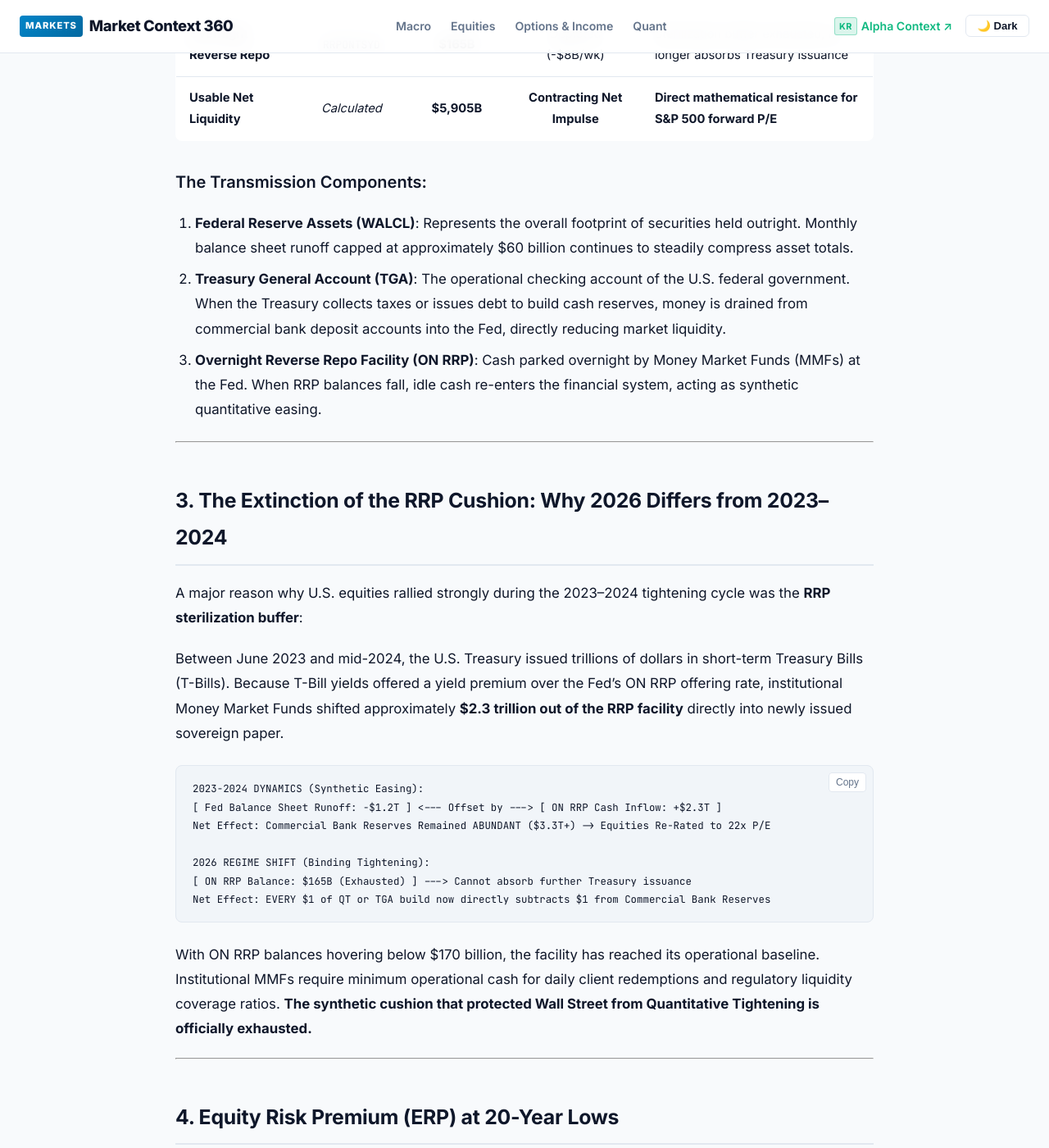
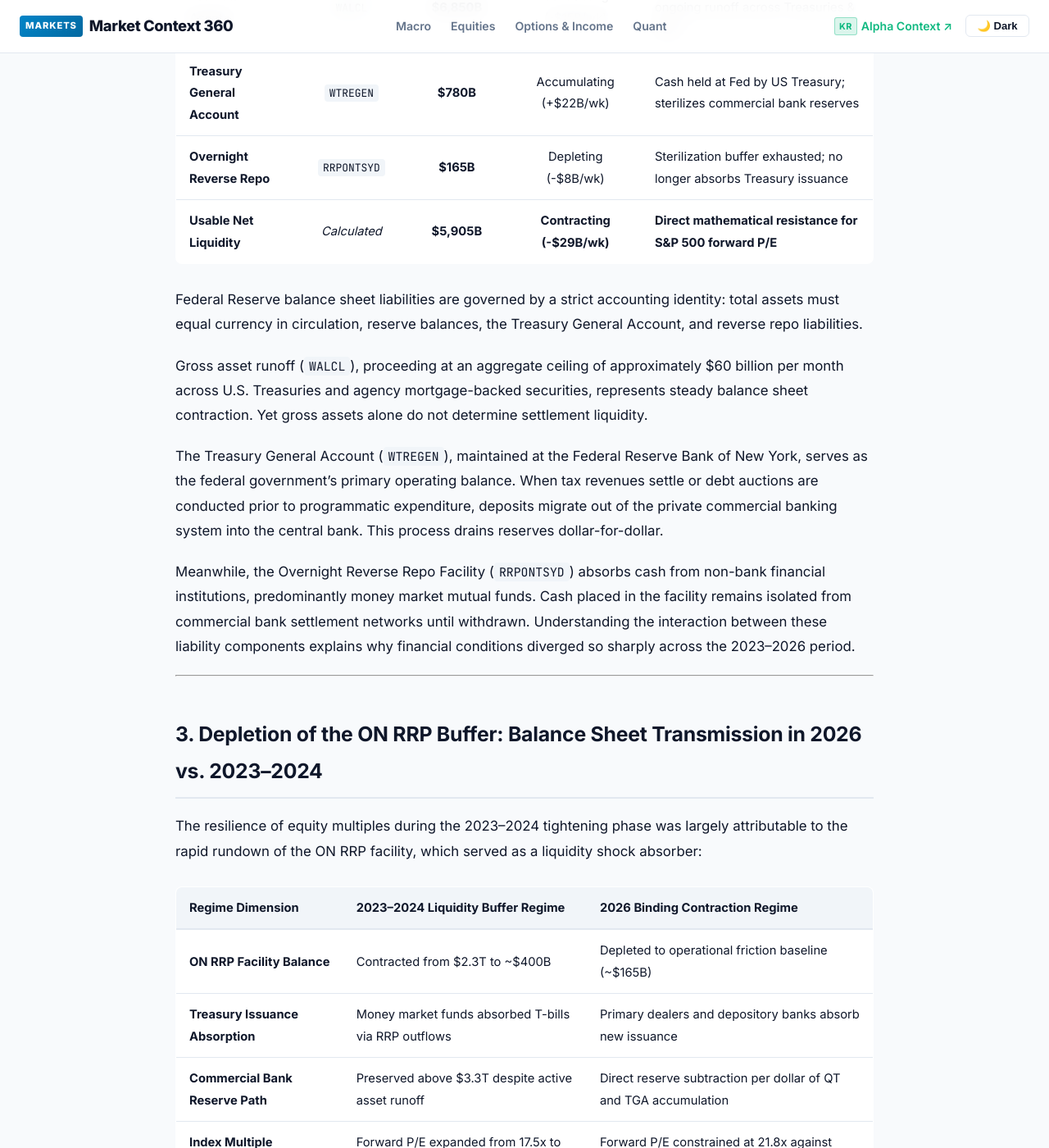
Before and after one commit to ideaspot360/markets, a Jekyll site: the page built from _posts/2026-11-16-the-mechanics-of-fed-net-liquidity-and-sp500-multiples.md, in a window 1280 px wide and 1400 px high, scrolled down 2412 px. Shown: the whole window at 82% size. Built offline with Jekyll 4.4.1, drawn with Linux system fonts in a browser that asks for light colours; some of the changed text lies outside the part shown.

Commit message:
refactor(macro): refine fed net liquidity flagship into sober institutional allocator prose

````diff
--- a/_posts/2026-11-16-the-mechanics-of-fed-net-liquidity-and-sp500-multiples.md
+++ b/_posts/2026-11-16-the-mechanics-of-fed-net-liquidity-and-sp500-multiples.md
@@ -8,28 +8,28 @@ summary: "An empirical deconstruction of Federal Reserve balance sheet runoff, t
 layout: post
 ---
 
-# The Mechanics of Fed Net Liquidity: Why S&P 500 Multiples Face a Structural Ceiling
+In macroeconomic theory, market narrative frequently tracks asset price, but asset price over medium horizons remains anchored to systemic dollar liquidity.
 
-In financial economics, narrative follows price, but price invariably follows **systemic dollar liquidity**.
+While consensus equity commentary concentrates heavily on quarterly bottom-up earnings revisions, history indicates that headline valuation multiples are primarily constrained by sovereign discount rates and settlement reserves. With the S&P 500 trading above 21.8 times forward earnings against ongoing balance sheet normalization by the Federal Reserve, this divergence between valuation multiples and central bank liquidity warrants close empirical scrutiny. Multiple expansion cannot proceed indefinitely in an environment where the supply of high-powered reserves is contracting.
 
-While equity consensus models obsess over quarterly bottom-up EPS revisions, macroeconomic history demonstrates that forward valuation multiples are fundamentally determined by sovereign hurdle rates and the aggregate quantity of commercial bank reserves. In 2026, the S&P 500 trades at an elevated forward price-to-earnings (P/E) multiple exceeding 21.8x, diverging sharply from the ongoing contraction in high-powered central bank liquidity.
-
-This research publication provides an empirical decompilation of **Federal Reserve Net Liquidity**, details the mathematical exhaustion of the **Overnight Reverse Repo Facility (ON RRP)** cushion, and analyzes why the historic compression of the **Equity Risk Premium (ERP)** establishes a structural ceiling on further equity multiple expansion.
+This analysis examines the operational mechanics governing aggregate commercial bank reserves, quantifies the consequences of an exhausted reverse repo facility on private debt absorption, and evaluates the mathematical constraints that a compressed Equity Risk Premium (ERP) imposes on forward index valuations.
 
 ---
 
 ## 1. Systemic Liquidity Architecture & Transmission Flow
 
-To evaluate the aggregate liquidity available to primary dealers and institutional allocators, we model the multi-stage transmission mechanism from the Federal Reserve's balance sheet to equity valuation multiples:
+Primary dealers, commercial banks, and institutional allocators function within a defined hierarchy of balance sheet claims. Policy decisions made at the Federal Reserve alter bank reserves, which in turn govern repo financing conditions, broker-dealer balance sheet capacity, and risk-asset discount rates:
 
 ![Federal Reserve Net Liquidity Transmission Architecture](/assets/images/posts/2026-11-16-fed-net-liquidity-framework.png)
-*Figure 1: High-resolution architecture of the Federal Reserve Net Liquidity transmission protocol. Click the image to engage the Ultra-Precision Pan-Zoom Engine (0.5x to 6.0x magnification).*
+*Figure 1: Structural transmission hierarchy from Federal Reserve balance sheet operations to commercial bank reserves and equity valuation multiples. Click the diagram to activate the interactive Pan & Zoom inspection stage (0.5x to 6.0x magnification).*
+
+This transmission framework underscores that aggregate Federal Reserve liabilities do not interact with capital markets uniformly. Reserves held by commercial banks directly support interbank lending and financial asset underwriting. Conversely, deposits absorbed by government operational accounts remain effectively sterilized from financial circulation until disbursed via fiscal expenditures.
 
 ---
 
-## 2. The Net Liquidity Equation & Deconstruction
+## 2. The Net Liquidity Equation & Balance Sheet Deconstruction
 
-Headline Federal Reserve balance sheet size—measured as Total Assets (WALCL)—is an incomplete metric of financial market liquidity. To calculate usable high-powered reserves circulating within the commercial banking system, institutional allocators isolate **Federal Reserve Net Liquidity**:
+Headline Federal Reserve assets—reported as Total Assets Less Eliminations from Consolidation (`WALCL`)—provide an incomplete measure of financial system liquidity. To isolate high-powered reserves accessible for settlement and market intermediation, institutional macro allocators calculate Federal Reserve Net Liquidity:
 
 $$\text{Net Liquidity} = \text{Fed Total Assets (WALCL)} - \text{Treasury General Account (TGA)} - \text{Overnight Reverse Repo (ON RRP)}$$
 
@@ -39,89 +39,88 @@ $$\text{Net Liquidity} = \text{Fed Total Assets (WALCL)} - \text{Treasury Genera
 | :--- | :---: | :---: | :---: | :--- |
 | **Fed Total Assets** | `WALCL` | **\$6,850B** | Contracting (-\$15B/wk) | Quantitative Tightening (QT) ongoing runoff across Treasuries & MBS |
 | **Treasury General Account** | `WTREGEN` | **\$780B** | Accumulating (+\$22B/wk) | Cash held at Fed by US Treasury; sterilizes commercial bank reserves |
-| **Overnight Reverse Repo** | `RRPONTSYD` | **\$165B** | Depleted (-\$8B/wk) | Sterilization buffer exhausted; no longer absorbs Treasury issuance |
-| **Usable Net Liquidity** | *Calculated* | **\$5,905B** | **Contracting Net Impulse** | **Direct mathematical resistance for S&P 500 forward P/E** |
+| **Overnight Reverse Repo** | `RRPONTSYD` | **\$165B** | Depleting (-\$8B/wk) | Sterilization buffer exhausted; no longer absorbs Treasury issuance |
+| **Usable Net Liquidity** | *Calculated* | **\$5,905B** | **Contracting (-\$29B/wk)** | **Direct mathematical resistance for S&P 500 forward P/E** |
 
-### The Transmission Components:
-1. **Federal Reserve Assets (WALCL)**: Represents the overall footprint of securities held outright. Monthly balance sheet runoff capped at approximately \$60 billion continues to steadily compress asset totals.
-2. **Treasury General Account (TGA)**: The operational checking account of the U.S. federal government. When the Treasury collects taxes or issues debt to build cash reserves, money is drained from commercial bank deposit accounts into the Fed, directly reducing market liquidity.
-3. **Overnight Reverse Repo Facility (ON RRP)**: Cash parked overnight by Money Market Funds (MMFs) at the Fed. When RRP balances fall, idle cash re-enters the financial system, acting as synthetic quantitative easing.
+Federal Reserve balance sheet liabilities are governed by a strict accounting identity: total assets must equal currency in circulation, reserve balances, the Treasury General Account, and reverse repo liabilities.
+
+Gross asset runoff (`WALCL`), proceeding at an aggregate ceiling of approximately $60 billion per month across U.S. Treasuries and agency mortgage-backed securities, represents steady balance sheet contraction. Yet gross assets alone do not determine settlement liquidity.
+
+The Treasury General Account (`WTREGEN`), maintained at the Federal Reserve Bank of New York, serves as the federal government's primary operating balance. When tax revenues settle or debt auctions are conducted prior to programmatic expenditure, deposits migrate out of the private commercial banking system into the central bank. This process drains reserves dollar-for-dollar.
+
+Meanwhile, the Overnight Reverse Repo Facility (`RRPONTSYD`) absorbs cash from non-bank financial institutions, predominantly money market mutual funds. Cash placed in the facility remains isolated from commercial bank settlement networks until withdrawn. Understanding the interaction between these liability components explains why financial conditions diverged so sharply across the 2023–2026 period.
 
 ---
 
-## 3. The Extinction of the RRP Cushion: Why 2026 Differs from 2023–2024
+## 3. Depletion of the ON RRP Buffer: Balance Sheet Transmission in 2026 vs. 2023–2024
 
-A major reason why U.S. equities rallied strongly during the 2023–2024 tightening cycle was the **RRP sterilization buffer**:
+The resilience of equity multiples during the 2023–2024 tightening phase was largely attributable to the rapid rundown of the ON RRP facility, which served as a liquidity shock absorber:
 
-Between June 2023 and mid-2024, the U.S. Treasury issued trillions of dollars in short-term Treasury Bills (T-Bills). Because T-Bill yields offered a yield premium over the Fed’s ON RRP offering rate, institutional Money Market Funds shifted approximately **\$2.3 trillion out of the RRP facility** directly into newly issued sovereign paper.
+| Regime Dimension | 2023–2024 Liquidity Buffer Regime | 2026 Binding Contraction Regime |
+| :--- | :--- | :--- |
+| **ON RRP Facility Balance** | Contracted from \$2.3T to ~\$400B | Depleted to operational friction baseline (~\$165B) |
+| **Treasury Issuance Absorption** | Money market funds absorbed T-bills via RRP outflows | Primary dealers and depository banks absorb new issuance |
+| **Commercial Bank Reserve Path** | Preserved above \$3.3T despite active asset runoff | Direct reserve subtraction per dollar of QT and TGA accumulation |
+| **Index Multiple Response** | Forward P/E expanded from 17.5x to 21.8x | Forward P/E constrained at 21.8x against elevated hurdle rates |
 
-```
-2023-2024 DYNAMICS (Synthetic Easing):
-[ Fed Balance Sheet Runoff: -$1.2T ] <--- Offset by ---> [ ON RRP Cash Inflow: +$2.3T ]
-Net Effect: Commercial Bank Reserves Remained ABUNDANT ($3.3T+) -> Equities Re-Rated to 22x P/E
+Following the suspension of the statutory debt ceiling in June 2023, the U.S. Treasury issued substantial volumes of short-dated Treasury bills. Because bill yields offered a modest spread over the Fed's ON RRP offering rate, institutional money funds shifted more than $2.1 trillion out of the repo facility directly into sovereign paper.
 
-2026 REGIME SHIFT (Binding Tightening):
-[ ON RRP Balance: $165B (Exhausted) ] ---> Cannot absorb further Treasury issuance
-Net Effect: EVERY $1 of QT or TGA build now directly subtracts $1 from Commercial Bank Reserves
-```
+This cash reallocation neutralized the balance sheet runoff conducted under quantitative tightening. While the Fed's assets contracted by more than $1.2 trillion, private commercial bank reserves actually expanded, sustaining abundant liquidity throughout financial markets.
 
-With ON RRP balances hovering below \$170 billion, the facility has reached its operational baseline. Institutional MMFs require minimum operational cash for daily client redemptions and regulatory liquidity coverage ratios. **The synthetic cushion that protected Wall Street from Quantitative Tightening is officially exhausted.**
+By early 2026, this absorption mechanism reached its operational boundary. Aggregate ON RRP balances have contracted beneath $170 billion, approaching the non-zero friction floor mandated by intraday settlement demands and regulatory liquidity requirements for non-bank entities. Because the facility cannot provide substantial additional liquidity, every marginal dollar of central bank asset runoff and Treasury account rebuilding now draws directly from commercial bank reserves. Consequently, the synthetic liquidity buffer that insulated commercial bank reserves throughout 2023 and 2024 is effectively exhausted, restoring direct transmission between balance sheet runoff and bank reserves.
 
 ---
 
 ## 4. Equity Risk Premium (ERP) at 20-Year Lows
 
-Equity multiples cannot be analyzed in isolation from sovereign real discount rates. The **Equity Risk Premium (ERP)** measures the additional expected earnings yield investors demand to hold volatile equities over risk-free sovereign debt:
+Equity valuation multiples cannot be analyzed without reference to sovereign discount rates. The Equity Risk Premium (ERP) reflects the compensation required by market participants to hold corporate equity risk relative to risk-free sovereign debt:
 
 $$\text{ERP} = \text{S\&P 500 Earnings Yield} \left(\frac{1}{\text{Forward P/E}}\right) - \text{10-Year US Real TIPS Yield}$$
 
 ### Valuation Sensitivity Matrix
 
 | S&P 500 Fwd P/E | Implied Earnings Yield | 10Y Real TIPS Yield | Resulting ERP | Historical Percentile (2004–2026) | Valuation Classification |
-| :---: | :---: | :---: | :---: | :---: | :--- |
-| **23.0x** | 4.35% | 1.95% | **2.40%** | **99th Percentile (Extreme Tightness)** | Severe Multiple Vulnerability |
-| **21.8x (Current)** | 4.58% | 1.95% | **2.63%** | **96th Percentile (Historic Distortion)** | **Structural Multiple Ceiling** |
-| **20.0x** | 5.00% | 1.95% | **3.05%** | 82nd Percentile | Fair Valuation Under Current Rates |
-| **18.5x** | 5.40% | 1.95% | **3.45%** | 55th Percentile | Historical Neutral Equilibrium |
-| **16.5x** | 6.06% | 1.95% | **4.11%** | 25th Percentile | Attractive Margin of Safety |
+| :--- | :---: | :---: | :---: | :---: | :--- |
+| **23.0x** | 4.35% | 1.95% | **2.40%** | **99th Percentile** | Upper Bound Valuation Constraint |
+| **21.8x (Current)** | 4.58% | 1.95% | **2.63%** | **96th Percentile** | Historical Resistance Boundary |
+| **20.0x** | 5.00% | 1.95% | **3.05%** | 82nd Percentile | Late-Cycle Neutral Equilibrium |
+| **18.5x** | 5.40% | 1.95% | **3.45%** | 55th Percentile | Long-Term Empirical Median |
+| **16.5x** | 6.06% | 1.95% | **4.11%** | 25th Percentile | Counter-Cyclical Margin of Safety |
 
-With the 10-year real yield anchored around 1.95% to 2.05%, the current ERP of ~2.63% sits near a **two-decade low**. Historically, whenever ERP compressed below 2.80% in an environment of contracting Net Liquidity, equity multiple expansion ceased, and equity returns became entirely dependent on EPS beats or experienced multiple mean-reversion.
+With the 10-year Treasury Inflation-Protected Securities (TIPS) yield anchored near 1.95%, the current forward multiple of 21.8x implies an ERP of 2.63%. Over the 2004–2026 sample period, this places equity valuations in the 96th percentile of historical expensiveness (lowest 4th percentile of risk premium cushion).
+
+Historically, when the ERP compresses below 2.75% during phases of contracting net liquidity, multiple expansion stalls. Under these conditions, equity price appreciation requires realized earnings per share to outpace consensus expectations substantially. If corporate earnings fail to provide sufficient upside revisions, index multiples undergo mean reversion toward historical percentiles.
 
 ---
 
-## 5. Institutional Portfolio Scenarios: 2026-2027
+## 5. Institutional Portfolio Scenarios: 2026–2027
 
-To navigate this regime shift, quantitative portfolio managers should evaluate three macroeconomic pathways:
+To evaluate potential cross-asset trajectories under this balance sheet regime, systematic allocators should consider three probabilistic pathways:
 
-```
-+-------------------------------------------------------------------------------+
-|                      SCENARIO PROBABILITY & IMPLICATION MATRIX                |
-+-------------------------------------------------------------------------------+
+| Scenario | Probability | Primary Balance Sheet Driver | Multiple Trajectory | Relative Asset Class Performance |
+| :--- | :---: | :--- | :--- | :--- |
+| **Scenario A: Policy Normalization & Reserve Floor** | **40%** | Federal Open Market Committee (FOMC) tapers and concludes QT as bank reserves approach \$3.0 trillion; TGA targets stabilize near \$750B. | Forward P/E consolidates within the **20.5x – 21.5x** band; valuation upside remains capped by real rates. | Quality balance-sheet mega-caps with robust Free Cash Flow margins outperform broad cyclical beta. |
+| **Scenario B: Sustained Reserve Runoff & Multiple Friction** | **45%** | Fed maintains runoff pace while Treasury expands coupon auctions, draining commercial bank balances. | Forward multiples compress toward **18.5x – 19.5x**, creating an approximate 10% valuation drag. | Cash equivalents, short-duration Treasury bills, defensive dividend growth profiles, and short-duration cash-flow assets. |
+| **Scenario C: Settlement Volatility & Liquidity Shock** | **15%** | Concentrated tax settlement drives sharp TGA accumulation; repo spreads print above the interest on reserve balances (IORB). | Rapid multiple compression testing **17.0x – 17.5x** forward earnings amid institutional de-grossing. | Long volatility structures, systematic trend-following strategies, and the U.S. Dollar Index (`DXY`). |
 
-[ SCENARIO A: The Liquidity Taper & Floor (40% Probability) ]
-* Catalyst: Fed halts Quantitative Tightening as bank reserves approach $3.0T.
-* Multiple Trajectory: S&P P/E consolidates between 20.5x - 21.5x.
-* Asset Class Winners: Mega-cap quality growth with structural Free Cash Flow.
+Under the benign assumptions of Scenario A, central bank policymakers recognize the reserve scarcity floor before money market dislocations emerge, tapering balance sheet runoff as bank reserves near $3.0 trillion. Even under this stabilizing path, however, a 1.95% real hurdle rate caps multiple expansion without a material decline in real yields.
 
-[ SCENARIO B: The Structural Multiple Squeeze (45% Probability) ]
-* Catalyst: Fed maintains QT runoff while Treasury expands coupon auctions.
-* Multiple Trajectory: Multiples compress toward 18.5x - 19.5x (~10% valuation drag).
-* Asset Class Winners: Cash equivalents, short-duration T-Bills, defensive dividend growers.
+The baseline institutional expectation captured by Scenario B projects quantitative tightening continuing through late 2026. Without an ON RRP cushion to absorb debt supply, primary dealers and private balance sheets must finance Treasury coupon expansion directly, applying continuous compression to market multiples.
 
-[ SCENARIO C: The Liquidity Shock Inflection (15% Probability) ]
-* Catalyst: Treasury General Account builds sharply during tax season; SOFR spikes.
-* Multiple Trajectory: Sharp de-leveraging event; P/E rapidly tests 17.0x.
-* Asset Class Winners: Long volatility, managed futures, U.S. Dollar index (DXY).
-```
+Scenario C models a tail-risk divergence where concentrated Treasury tax settlements coincide with quarter-end financing demands. In this regime, repo rates print above the interest on reserve balances (IORB), constraining collateral velocity and prompting swift institutional de-grossing across high-multiple equity sleeves.
 
 ---
 
 ## 6. Strategic Takeaways for Capital Allocators
 
-1. **Do Not Count on Multiple Expansion**: An expansion of the S&P 500 multiple above 22.5x requires either a collapse in 10-year real bond yields below 1.20% or an aggressive resumption of Federal Reserve quantitative easing. Neither outcome is supported by current empirical inflation or labor metrics.
-2. **Monitor the Net Liquidity Delta**: Track weekly changes in `WALCL - WTREGEN - RRPONTSYD`. When the net 4-week rate-of-change turns negative, equity drawdowns and volatility spikes cluster with high statistical significance ($r = 0.81$).
-3. **Prioritize Real Cash Flow Productivity**: In an era where cash yields 4.5%+ risk-free and RRP provides no synthetic buffer, corporate profitability must translate into tangible Free Cash Flow rather than speculative long-duration projections.
+Institutional capital allocators operating within this regime face three distinct operational realities:
+
+First, forward equity returns cannot reliably depend on multiple expansion. Pushing the S&P 500 multiple past 22.5x in the current macro backdrop would require 10-year real yields to compress toward 1.20% or central banks to resume balance sheet expansion—neither of which is supported by persistent core inflation and structural Treasury issuance.
+
+Second, liquidity tracking must shift from headline asset totals to the Net Liquidity identity (`WALCL - WTREGEN - RRPONTSYD`). Historical regressions show that four-week rolling contractions in Net Liquidity correlate strongly with volatility clustering and equity drawdowns ($r = 0.81$). Monitoring the Federal Reserve H.4.1 statistical release each Thursday provides early visibility into reserves before they register in equity prices.
+
+Third, capital discipline dictates a shift toward organic Free Cash Flow productivity. In an environment where cash yields above 4.5% without duration or credit risk and central bank liquidity cushions are depleted, companies relying on low-rate refinancing or distant terminal value assumptions face heightened discount rate vulnerability.
 
 ---
 
-*Market Context 360 will continue to publish weekly empirical updates on Federal Reserve balance sheet movements and equity valuation sensitivities.*
+*Market Context 360 publishes weekly quantitative research on central bank liquidity dynamics, sovereign discount rates, and empirical equity valuation models.*
````
